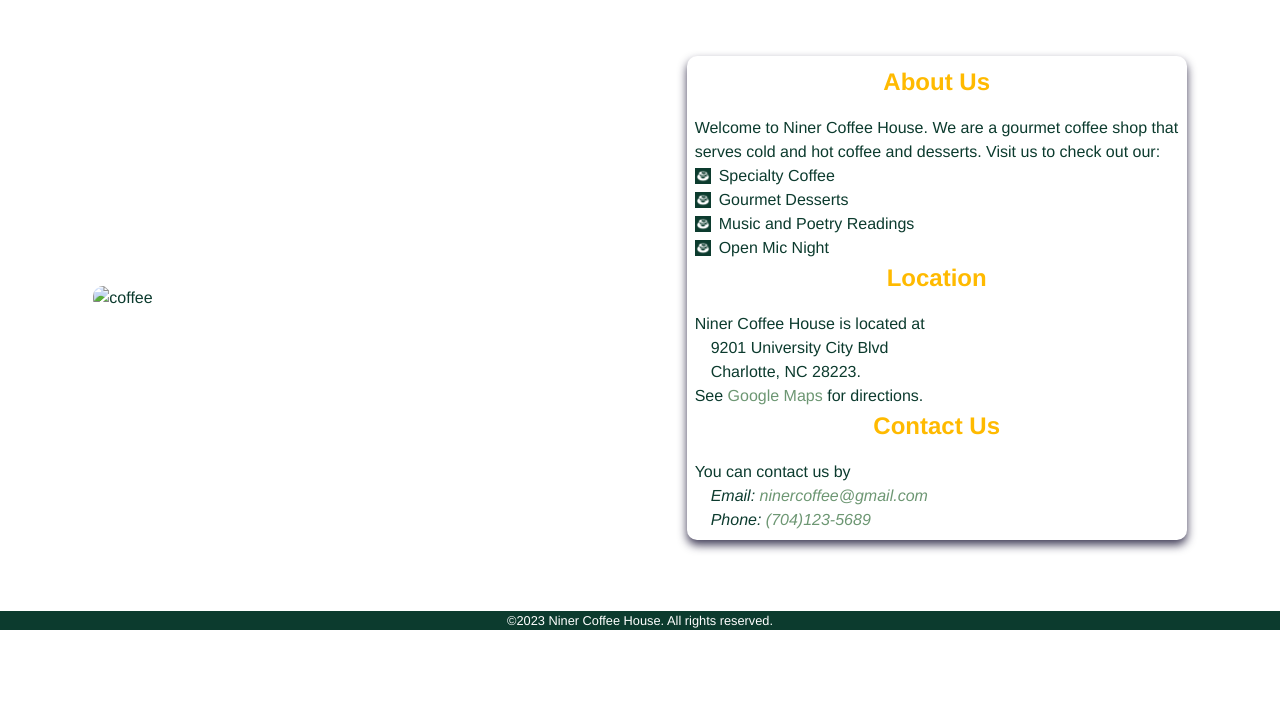
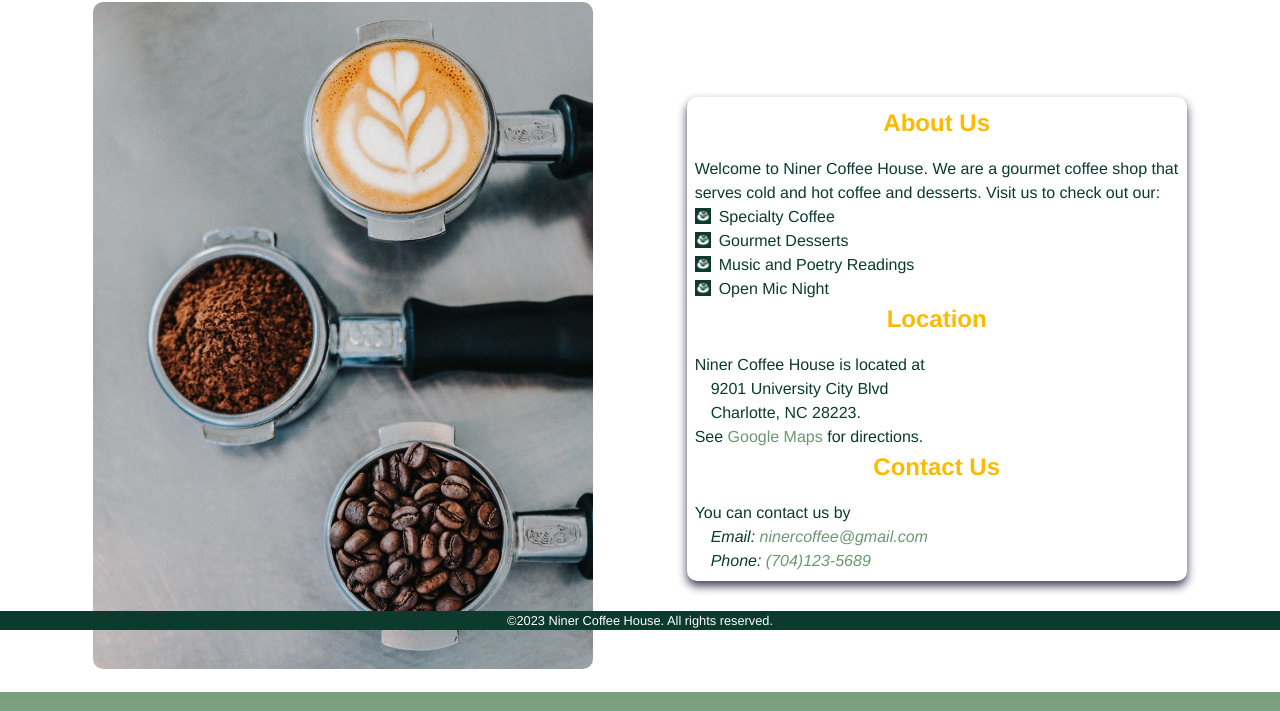
Before and after one commit to tanikellapratik23/lab3, a plain HTML site: page index.html in a window 1280 px wide. Shown: the part 170-881 px from the top of the page. Before the commit the page ends 800 px from the top, so only its background shows below. Drawn offline with Linux system fonts and the light colour scheme; files that its build step writes are made by us from their sources; files whose address does not match are found by name.

Commit message:
Update index.html

```diff
--- a/index.html
+++ b/index.html
@@ -22,7 +22,7 @@
     </header>
     <main>
         <div class="container-img">
-            <img src="images/coffee.jpg" alt="coffee" width="400" height="533">
+            <img src="coffee.jpg" alt="coffee" width="400" height="533">
         </div>
         <div class="container-content">
 
```
